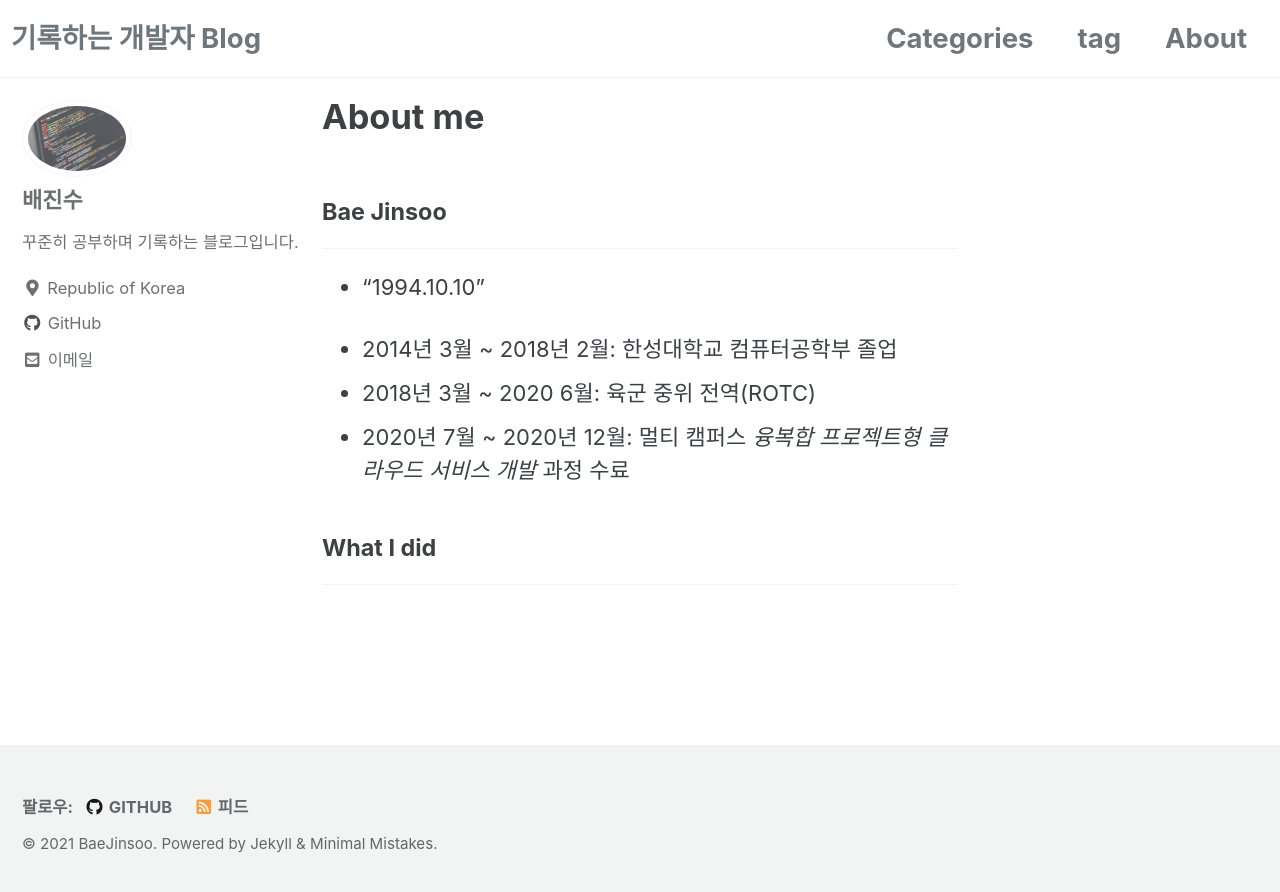
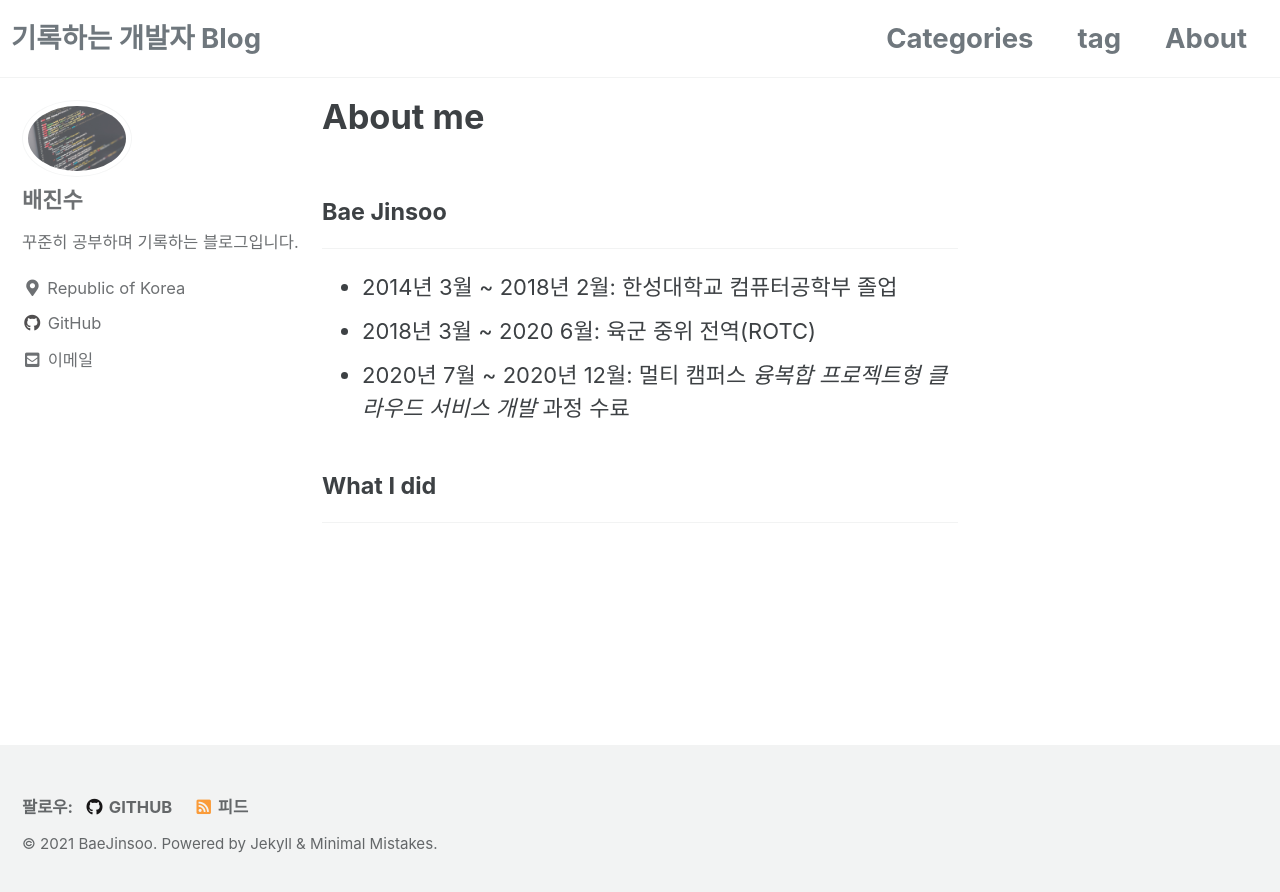
Before and after one commit to baejinsoo/baejinsoo.github.io, a Jekyll site: the page built from _pages/about.md, in a window 1280 px wide. Shown: the top 892 px of the page. Built offline with Jekyll 4.4.1, drawn with Linux system fonts in a browser that asks for light colours; cached includes are drawn as plain includes.

Commit message:
about page 수정

```diff
--- a/_pages/about.md
+++ b/_pages/about.md
@@ -6,9 +6,7 @@ layout: single
 
 #### Bae Jinsoo
 
-----
-
-- "1994.10.10"
+-----
 
 - 2014년 3월 ~ 2018년 2월: 한성대학교 컴퓨터공학부 졸업
 - 2018년 3월 ~ 2020 6월: 육군 중위 전역(ROTC)
```
